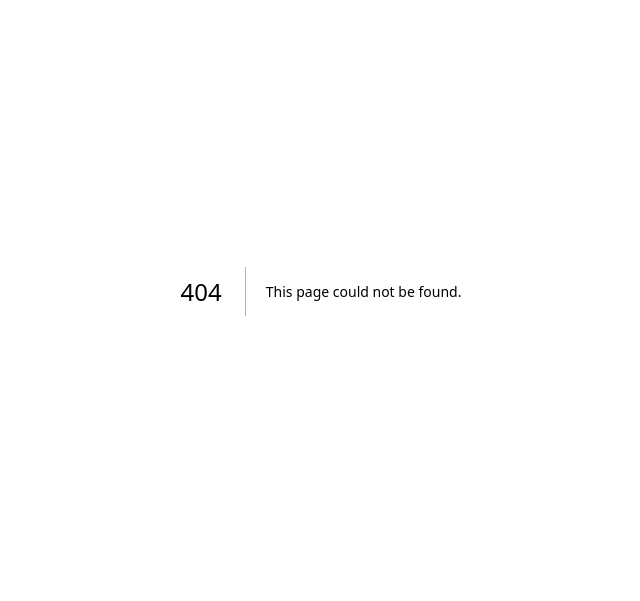
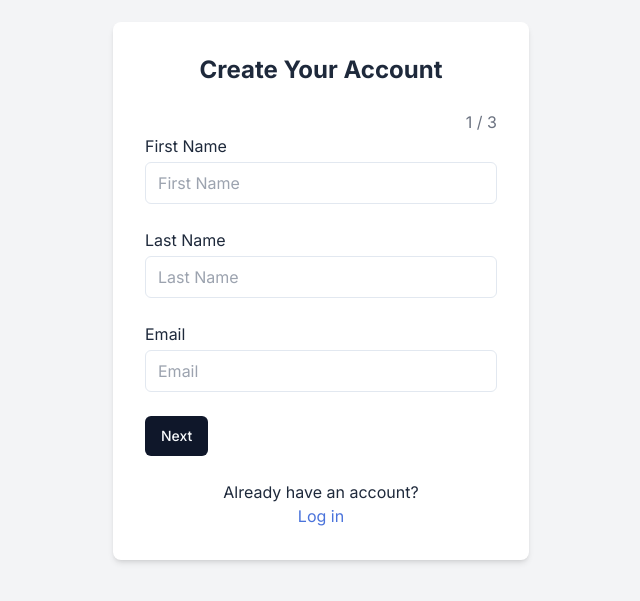
Before and after one commit to Lovenson2000/brainhub, a Next.js app in the folder client/: page /signup in a window 1280 px wide. Before the commit this address had no page. Shown: the part 109-710 px from the top of the page, without its empty margins (319-959 px from the left). Built offline with nearby package versions, Linux system fonts and the light colour scheme.

Commit message:
feat: Integrating Sign-up with backend

```diff
--- /dev/null
+++ b/client/src/app/signup/page.tsx
@@ -0,0 +1,10 @@
+import SignupForm from "@/components/SignupForm";
+import React from "react";
+
+export default function Page() {
+  return (
+    <div>
+      <SignupForm />
+    </div>
+  );
+}
--- /dev/null
+++ b/client/src/components/SignupForm.tsx
@@ -0,0 +1,288 @@
+"use client";
+
+import React from "react";
+import {
+  useForm,
+  FormProvider,
+  useFormContext,
+  Resolver,
+} from "react-hook-form";
+import { z } from "zod";
+import { Button } from "@/components/ui/button";
+import { toast } from "@/components/ui/use-toast";
+import Link from "next/link";
+import { useRouter } from "next/navigation";
+
+// Define validation schemas for each step
+const Step1Schema = z.object({
+  firstname: z.string().min(1, "First name is required"),
+  lastname: z.string().min(1, "Last name is required"),
+  email: z.string().email("Please enter a valid email address"),
+});
+
+const Step2Schema = z
+  .object({
+    password: z.string().min(6, "Password must be at least 6 characters"),
+    confirmPassword: z
+      .string()
+      .min(6, "Confirm Password must be at least 6 characters"),
+  })
+  .refine((data) => data.password === data.confirmPassword, {
+    message: "Passwords do not match",
+    path: ["confirmPassword"],
+  });
+
+const Step3Schema = z.object({
+  school: z.string().optional(),
+  major: z.string().optional(),
+  bio: z.string().optional(),
+});
+
+// Define a type for the resolver context
+type ResolverContext = { step: number; submitter: string };
+
+// Resolver function to validate based on the current step
+const resolver: Resolver<any> = async (data, context) => {
+  const ctx: ResolverContext = (context).current;
+  let errors = {};
+
+  if (ctx.step === 2 && (!data.password || !data.confirmPassword)) {
+    errors = { ...errors, password: "Password is required" };
+  }
+
+  if (ctx.step === 3 && (!data.school || !data.major || !data.bio)) {
+    errors = { ...errors, school: "School is required" };
+  }
+
+  return { values: data, errors };
+};
+
+export default function SignupForm() {
+  const [step, setStep] = React.useState(1);
+  const context = React.useRef({ step, submitter: "" });
+  const methods = useForm({
+    resolver,
+    mode: "all",
+    context,
+  });
+  const router = useRouter();
+
+  const { register, handleSubmit } = methods;
+
+  const onSubmit = (e: React.FormEvent) => {
+    e.preventDefault();
+    const submitter = context.current.submitter;
+    const doHandleSubmit = handleSubmit(
+      // onValid callback
+      (data) => {
+        const newStep = submitter === "prev" ? step - 1 : step + 1;
+
+        if (newStep > 3) {
+          // Final submit
+          console.log("Final Data Before Submission:", data);
+          // Make the POST request here
+          fetch("http://localhost:8080/api/register", {
+            method: "POST",
+            headers: {
+              "Content-Type": "application/json",
+            },
+            body: JSON.stringify(data),
+          })
+            .then((response) => {
+              if (response.ok) {
+                toast({
+                  title: "Success",
+                  description: "Your registration was successful!",
+                });
+                router.push("/login");
+              } else {
+                return response.json().then((error) => {
+                  throw new Error(error.error || "An error occurred");
+                });
+              }
+            })
+            .catch((error) => {
+              toast({
+                title: "Error",
+                description:
+                  error.message ||
+                  "An error occurred while submitting the form.",
+              });
+            });
+        } else {
+          setStep(newStep);
+          context.current.step = newStep;
+        }
+      },
+
+      // onInvalid callback
+      () => {}
+    );
+    doHandleSubmit(e);
+  };
+
+  const handlePrevStep = () => {
+    context.current.submitter = "prev";
+    onSubmit(new Event("submit"));
+  };
+
+  const handleNextStep = () => {
+    context.current.submitter = "next";
+    onSubmit(new Event("submit"));
+  };
+
+  return (
+    <div className="flex justify-center items-center min-h-screen bg-gray-100">
+      <FormProvider {...methods}>
+        <form
+          onSubmit={onSubmit}
+          className="w-[20rem] md:w-[26rem] space-y-6 bg-white p-8 rounded-lg shadow-md"
+        >
+          <h2 className="text-2xl text-slate-800 font-bold text-center">
+            Create Your Account
+          </h2>
+
+          <div className="relative flex justify-center mb-4">
+            <div className="absolute right-0 text-gray-500">
+              <span>{step} / 3</span>
+            </div>
+          </div>
+
+          {step === 1 && (
+            <>
+              <InputField
+                name="firstname"
+                label="First Name"
+                placeholder="First Name"
+                register={register}
+              />
+              <InputField
+                name="lastname"
+                label="Last Name"
+                placeholder="Last Name"
+                register={register}
+              />
+              <InputField
+                name="email"
+                label="Email"
+                placeholder="Email"
+                type="email"
+                register={register}
+              />
+            </>
+          )}
+
+          {step === 2 && (
+            <>
+              <InputField
+                name="password"
+                label="Password"
+                placeholder="Password"
+                type="password"
+                register={register}
+              />
+              <InputField
+                name="confirmPassword"
+                label="Confirm Password"
+                placeholder="Confirm Password"
+                type="password"
+                register={register}
+              />
+            </>
+          )}
+
+          {step === 3 && (
+            <>
+              <InputField
+                name="school"
+                label="School"
+                placeholder="Harvard University"
+                register={register}
+              />
+              <InputField
+                name="major"
+                label="Major"
+                placeholder="Computer Science"
+                register={register}
+              />
+              <InputField
+                name="bio"
+                label="Bio"
+                placeholder="Building cool technologies..."
+                register={register}
+              />
+            </>
+          )}
+
+          <div className="flex justify-between mt-4">
+            {step > 1 && (
+              <Button type="button" onClick={handlePrevStep}>
+                Back
+              </Button>
+            )}
+            {step < 3 ? (
+              <Button type="button" onClick={handleNextStep}>
+                Next
+              </Button>
+            ) : (
+              <Button type="submit">Submit</Button>
+            )}
+          </div>
+
+          <div className="mt-4 text-center">
+            <h2 className="text-slate-800">Already have an account?</h2>
+            <Link href="login" className="text-dark-blue">
+              Log in
+            </Link>
+          </div>
+        </form>
+      </FormProvider>
+    </div>
+  );
+}
+
+// Component for rendering individual input fields
+interface InputFieldProps {
+  name: string;
+  label: string;
+  placeholder: string;
+  type?: string;
+  register: any; // Adjust the type as needed
+}
+
+function InputField({
+  name,
+  label,
+  placeholder,
+  type = "text",
+  register,
+}: InputFieldProps) {
+  const {
+    formState: { errors },
+  } = useFormContext();
+  const error = errors[name] as any;
+
+  return (
+    <div className="mb-4 relative">
+      <label htmlFor={name} className="block text-slate-800">
+        {label}
+      </label>
+      <input
+        {...register(name)}
+        id={name}
+        placeholder={placeholder}
+        type={type}
+        className="w-full px-3 py-2 mt-1 border rounded-md"
+      />
+      <div className="absolute top-12 left-0 w-full text-red-500">
+        <p
+          className={`transition-opacity duration-300 ${
+            error ? "opacity-100" : "opacity-0"
+          }`}
+        >
+          {error?.message}
+        </p>
+      </div>
+    </div>
+  );
+}
```
